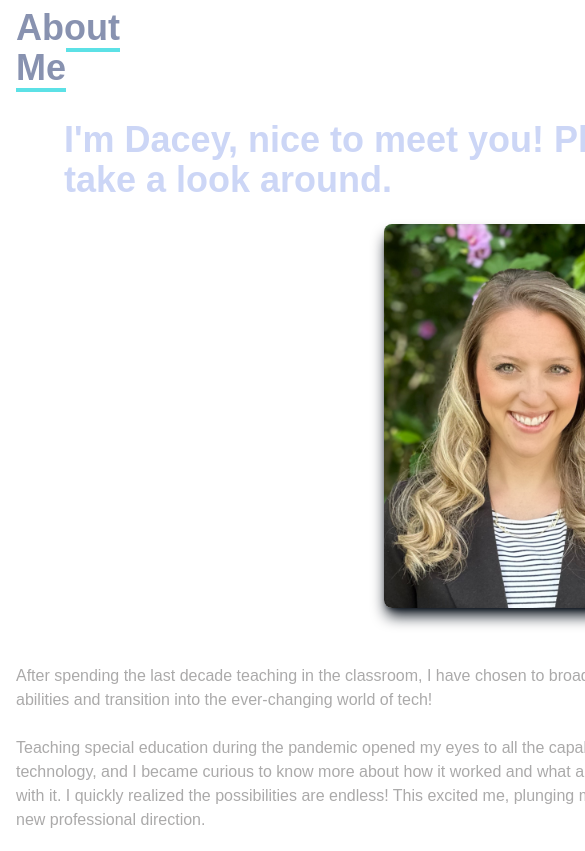
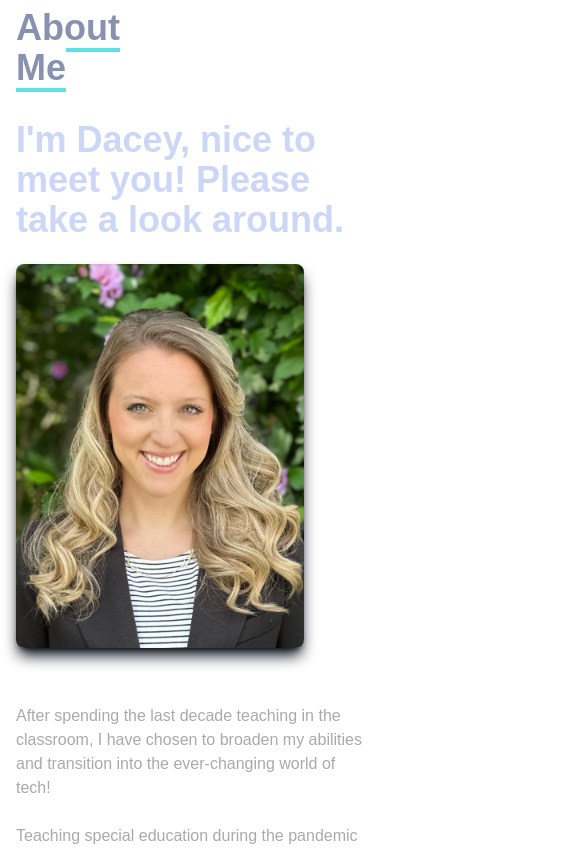
Before and after one commit to DaceyForward/Portfolio, a React (Create React App) app: page / in a window 390 px wide. Shown: the part 860-1711 px from the top of the page, 585 px wide, since content can reach past the window. Built offline with nearby package versions, Linux system fonts and the light colour scheme; the HTML template or start-up script is replaced by a standard one.

Commit message:
sizing updates

```diff
--- a/src/components/About.jsx
+++ b/src/components/About.jsx
@@ -15,9 +15,9 @@ const About = () => {
                 <div></div>
             </div>
                 <div className=' w-full grid sm:grid-cols-2 gap-8 px-4 bg-white'>
-                    <div className='sm:text-right text-4xl pl-12 font-bold text-[#ccd6f6] bg-white'>
+                    <div className='sm:text-right text-4xl sm:pl-12 font-bold text-[#ccd6f6] bg-white'>
                         <p>I'm Dacey, nice to meet you! Please take a look around.</p>
-                        <div className='py-6 pl-80'>
+                        <div className='py-6 sm:pl-40 lg:pl-80 2xl:pl-96'>
                         <img src={Headshot} alt="Headshot" className='size-fit max-w-80 max-h-96 rounded-lg shadow-lg shadow-[#040c16]'/>
                         </div>
 
```
